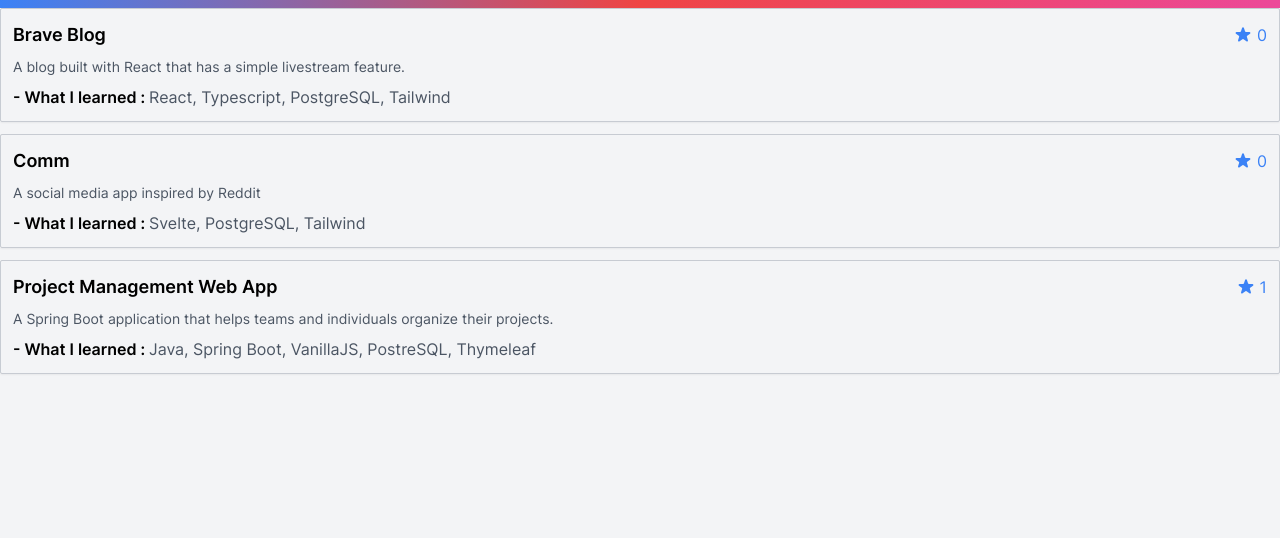
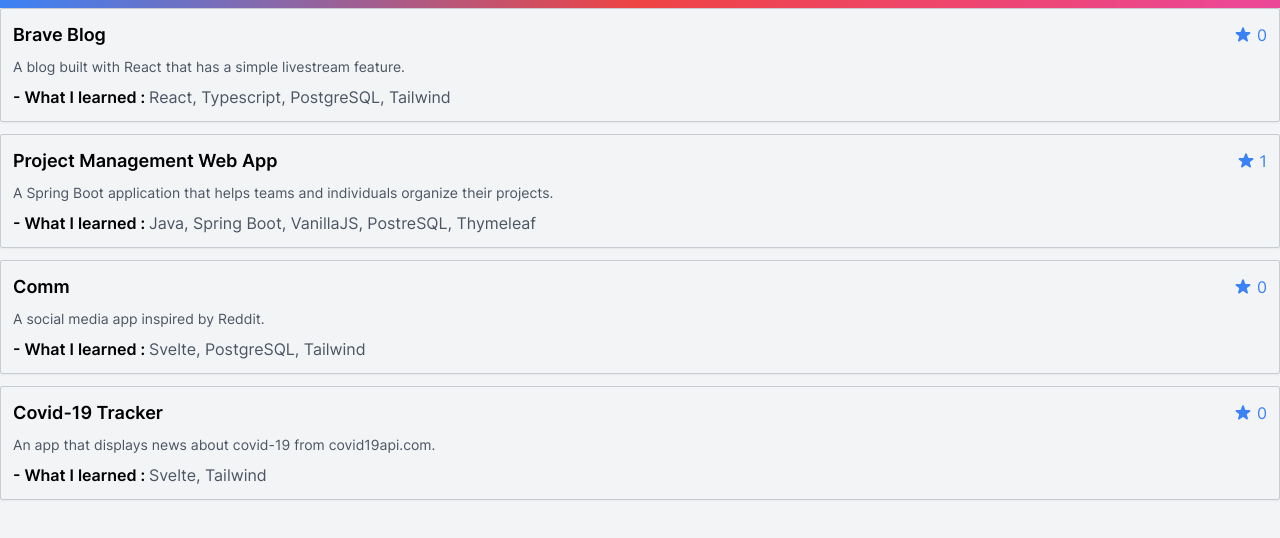
Before and after one commit to Seifbarouni/seifbarouni.live, a Next.js app: page /components/RecentProjects in a window 1280 px wide. Shown: the top 538 px of the page. Built offline with nearby package versions, Linux system fonts and the light colour scheme; what tailwindcss-no-scrollbar would draw is missing.

Commit message:
added a project

```diff
--- a/pages/components/RecentProjects.tsx
+++ b/pages/components/RecentProjects.tsx
@@ -13,19 +13,26 @@ const RecentProjects: React.FC<RecentProjectsProps> = () => {
         learned={['React', 'Typescript', 'PostgreSQL', 'Tailwind']}
       />
       <Project
-        link="https://github.com/Seifbarouni/Comm"
-        title="Comm"
-        description="A social media app inspired by Reddit"
-        stars={0}
-        learned={['Svelte', 'PostgreSQL', 'Tailwind']}
-      />
-      <Project
         link="https://github.com/Seifbarouni/Project-Management-Web-App"
         title="Project Management Web App"
         description="A Spring Boot application that helps teams and individuals organize their projects. "
         stars={1}
         learned={['Java', 'Spring Boot', 'VanillaJS', 'PostreSQL', 'Thymeleaf']}
       />
+      <Project
+        link="https://github.com/Seifbarouni/Comm"
+        title="Comm"
+        description="A social media app inspired by Reddit."
+        stars={0}
+        learned={['Svelte', 'PostgreSQL', 'Tailwind']}
+      />
+      <Project
+        link="https://github.com/Seifbarouni/svelte-covid19-tracker"
+        title="Covid-19 Tracker"
+        description="An app that displays news about covid-19 from covid19api.com."
+        stars={0}
+        learned={['Svelte', 'Tailwind']}
+      />
     </div>
   )
 }
```
